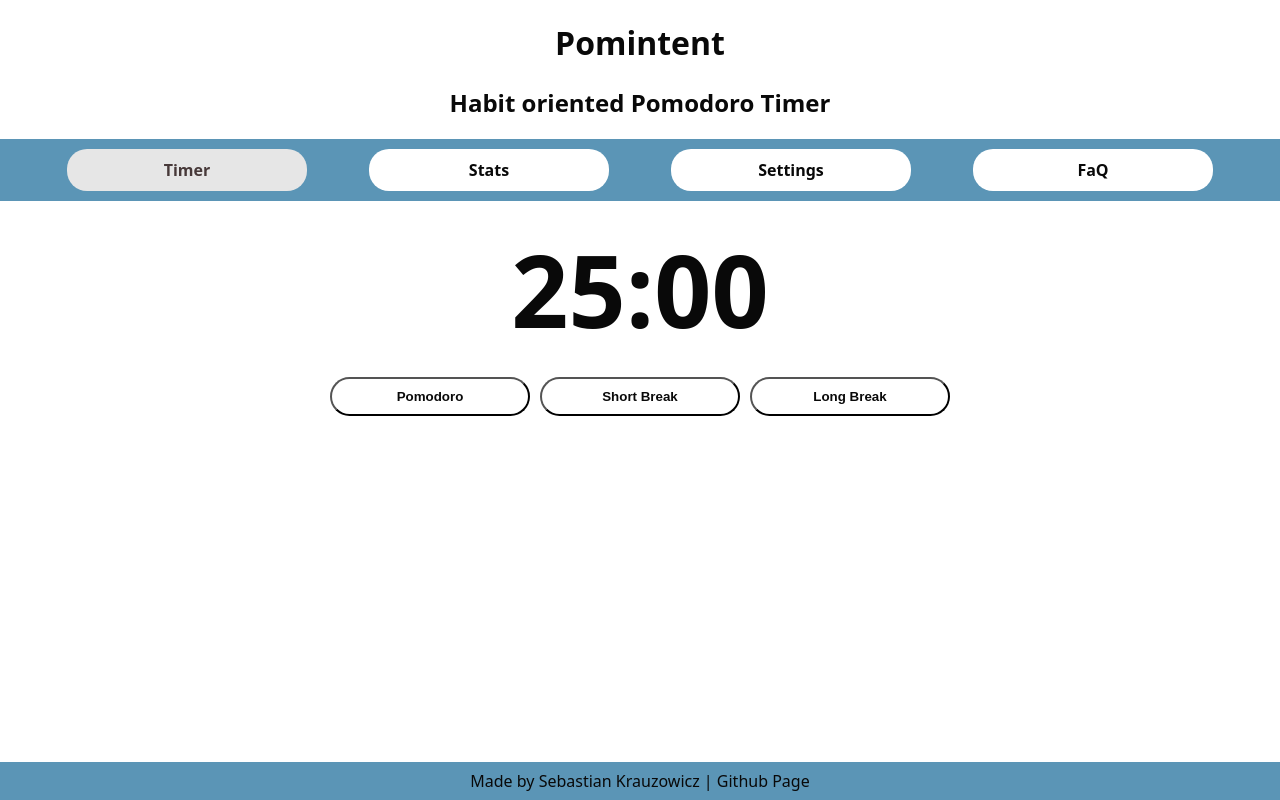
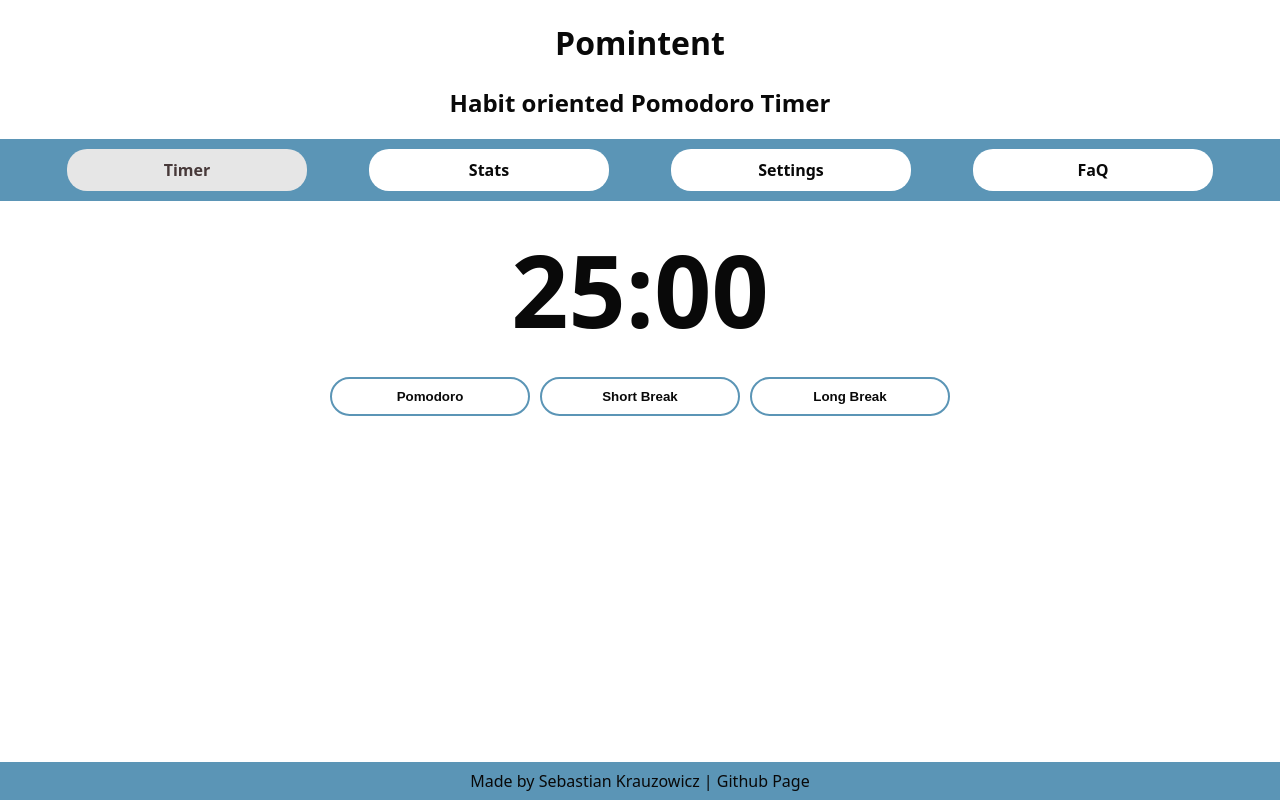
Before and after one commit to Skrauz/Pomintent, a Vue app: page / in a window 1280 px wide. Built offline with nearby package versions, Linux system fonts and the light colour scheme.

Commit message:
timer progress

```diff
--- a/src/style/css/style.css
+++ b/src/style/css/style.css
@@ -41,7 +41,16 @@ nav a.router-link-exact-active {
   background-color: #e6e6e6;
 }
 
+#timer .buttonActive {
+  background-color: #e6e6e6;
+}
+#timer .buttonActive:hover {
+  background-color: rgb(255, 255, 255);
+  transition: background-color 0.1s ease-in-out;
+}
 #timer button {
+  cursor: pointer;
+  border: solid rgb(91, 149, 182) 2px;
   font-weight: bold;
   color: rgb(9, 9, 9);
   padding: 10px 20px;
--- a/src/style/scss/style.scss
+++ b/src/style/scss/style.scss
@@ -64,7 +64,17 @@ nav {
 
 //Timer
 #timer {
+    .buttonActive {
+        background-color: $selected-button;
+        &:hover{
+            background-color: $selected-color;
+            transition: background-color 0.1s ease-in-out;
+        }
+    }
+
     button {
+        cursor: pointer;
+        border: solid $secondary-color 2px;
         font-weight: bold;
         color: $primary-font-color;
         padding: 10px 20px;
--- a/src/views/Timer.vue
+++ b/src/views/Timer.vue
@@ -1,7 +1,7 @@
 <template>
   <div id="timer">
     <p id="clock">{{ millisToMinutesAndSeconds(time) }}</p>
-    <button @click="startPom">Pomodoro</button>
+    <button ref="pomoButton" @click="startPom">Pomodoro</button>
     <button @click="startShort">Short Break</button>
     <button @click="startLong">Long Break</button>
   </div>
@@ -15,14 +15,19 @@ export default {
       shortLength: 5,
       longLength: 10,
       time: 1500000,
+      pomoInterval: null,
     };
   },
   methods: {
     startPom() {
+      this.$refs.pomoButton.classList.add("buttonActive");
       this.time = this.pomLength;
-      let pomoInterval = setInterval(() => {
+      this.pomoInterval = setInterval(() => {
         this.time -= 1000;
       }, 1000);
+      if (this.pomoInterval == 0) {
+        clearInterval(this.pomoInterval);
+      }
     },
     startShort() {},
     startLong() {},
```
